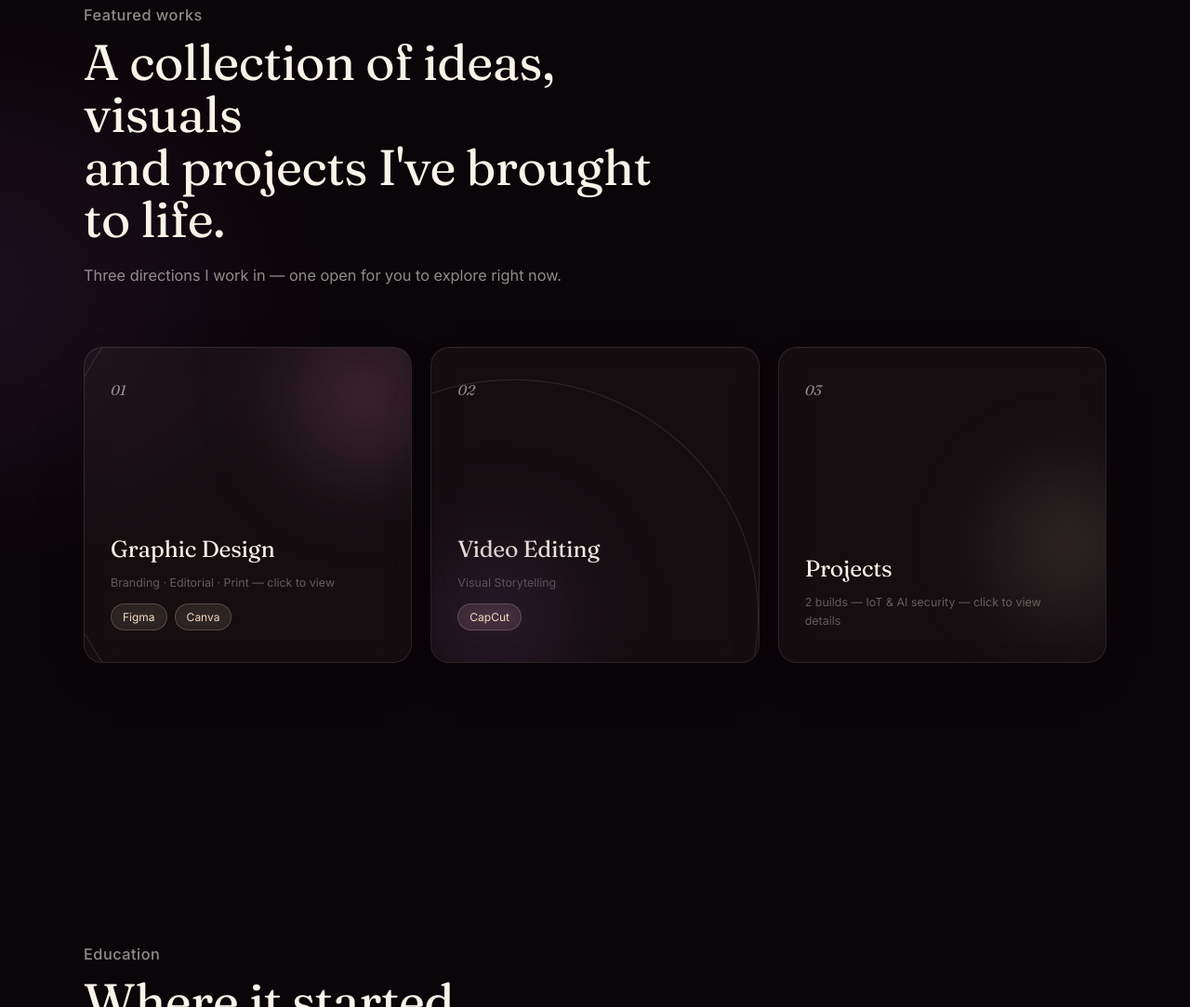
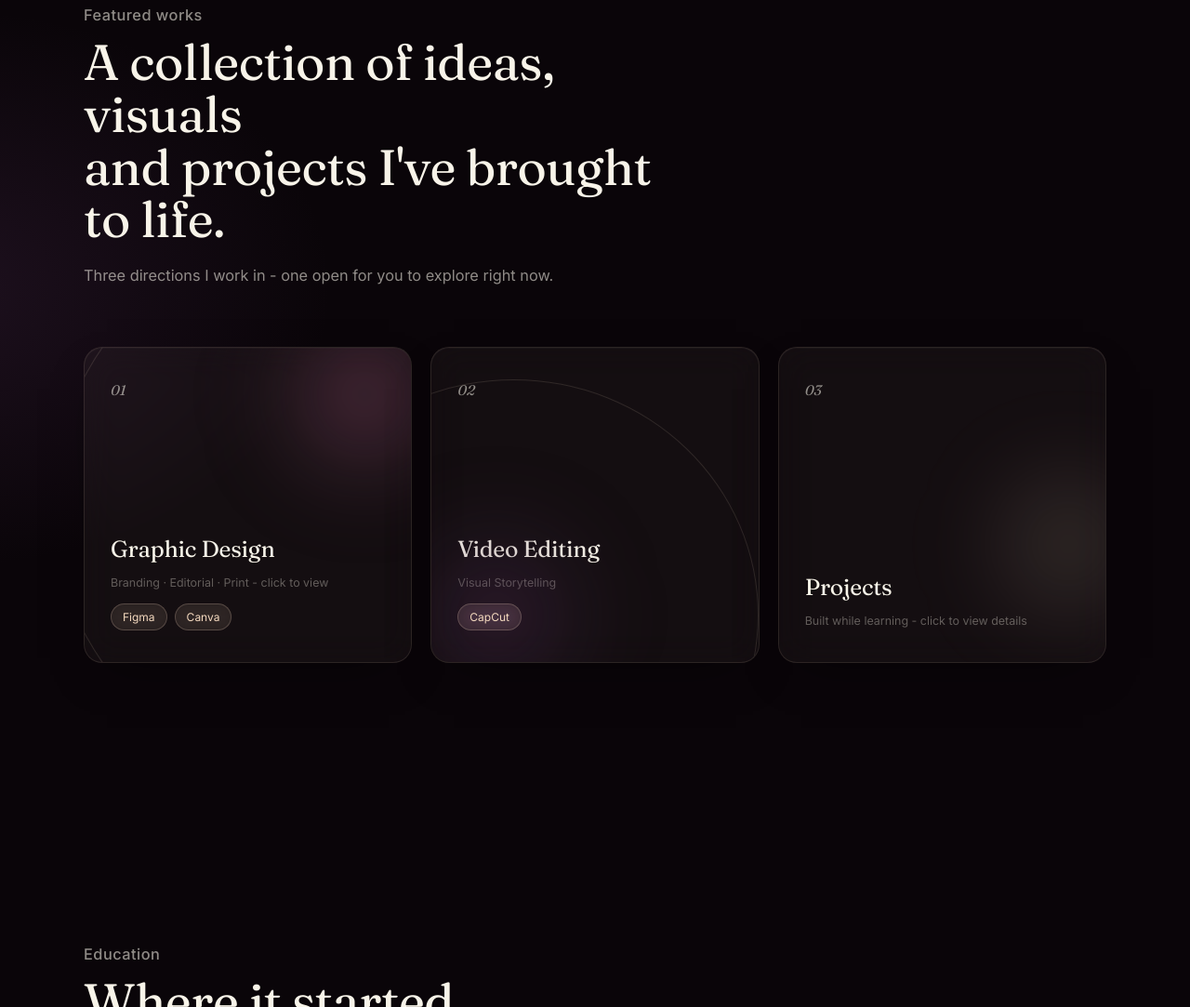
Before and after one commit to juhanashrn/juhana-portfolio, a plain HTML site: page index.html in a window 1280 px wide. Shown: the part 1833-2916 px from the top of the page at 93% size. Drawn offline with Linux system fonts and the light colour scheme.

Commit message:
Update index.html

```diff
--- a/index.html
+++ b/index.html
@@ -93,7 +93,7 @@
     <div class="section-head reveal">
       <p class="eyebrow">Featured works</p>
       <h2>A collection of ideas, visuals<br class="br-desktop"> and projects I've brought to life.</h2>
-      <p>Three directions I work in — one open for you to explore right now.</p>
+      <p>Three directions I work in - one open for you to explore right now.</p>
     </div>
 
     <div class="works-grid reveal">
@@ -102,7 +102,7 @@
         <span class="work-num">01</span>
         <div>
           <h3>Graphic Design</h3>
-          <p class="work-tag">Branding · Editorial · Print — click to view</p>
+          <p class="work-tag">Branding · Editorial · Print - click to view</p>
           <div class="work-tools">
             <span class="tool-badge">Figma</span>
             <span class="tool-badge">Canva</span>
@@ -127,7 +127,7 @@
         <span class="work-num">03</span>
         <div>
           <h3>Projects</h3>
-          <p class="work-tag">2 builds — IoT &amp; AI security — click to view details</p>
+          <p class="work-tag">Built while learning - click to view details</p>
         </div>
       </div>
     </div>
```
